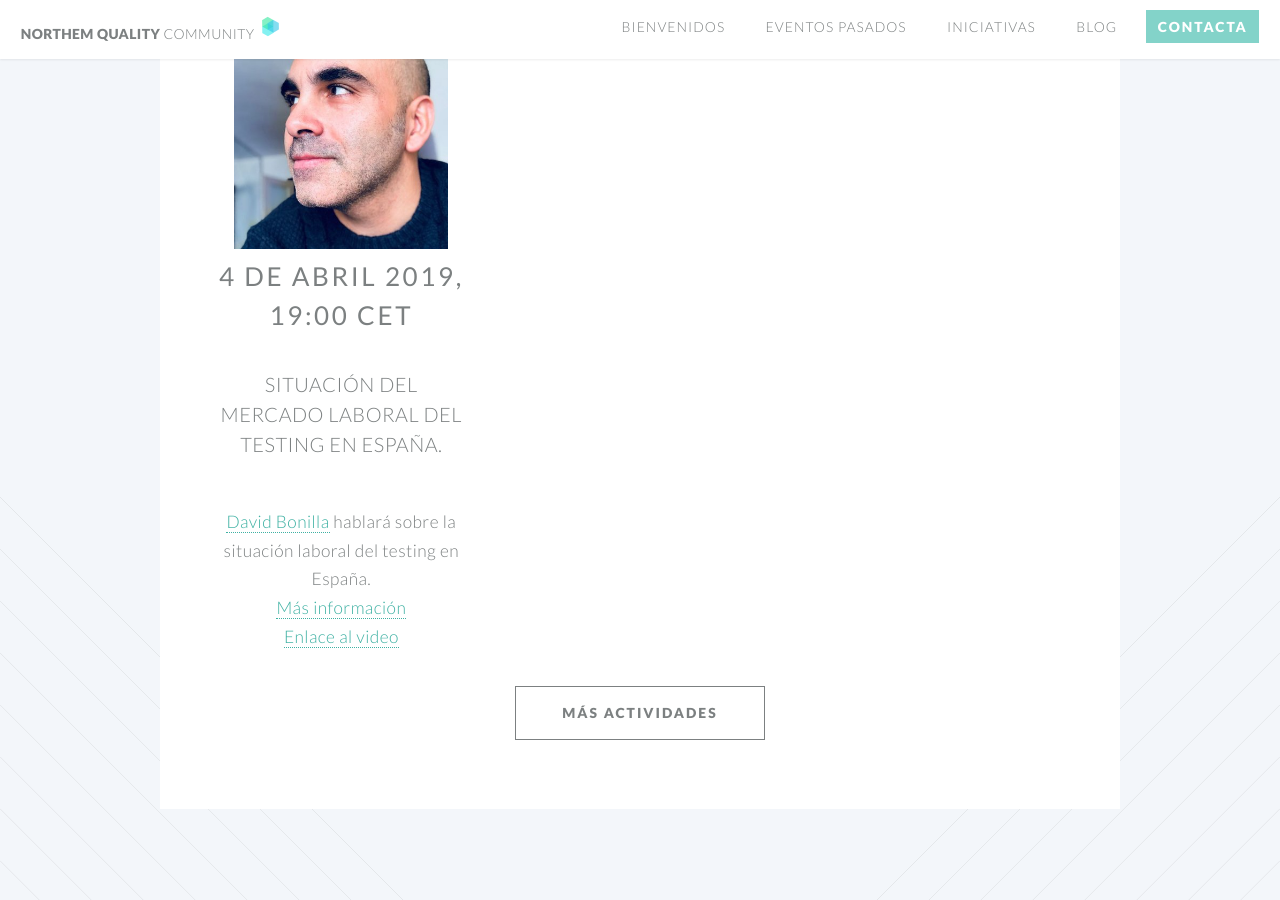
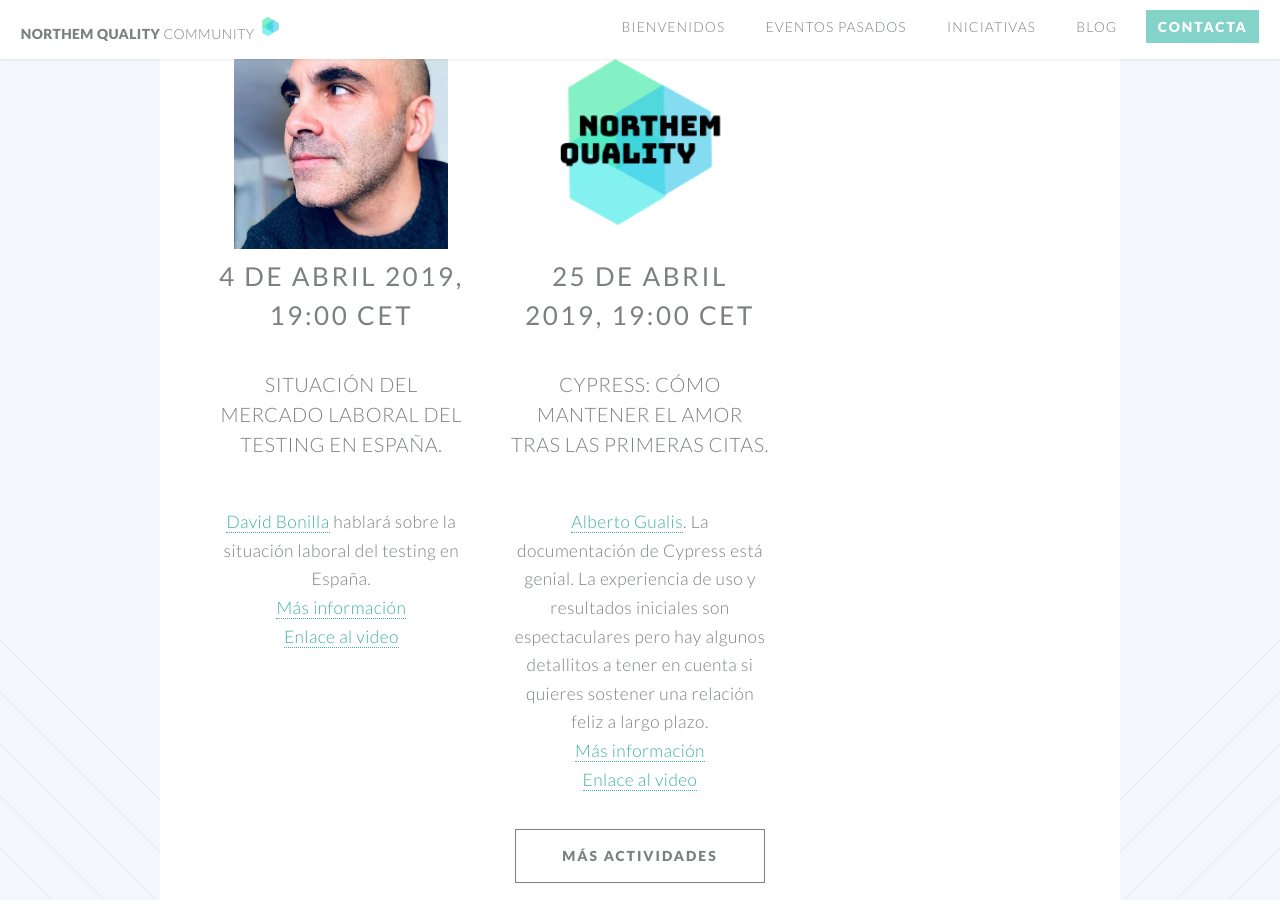
Before and after one commit to NorthemQuality/northemquality.github.io, a Jekyll site: the page built from index.html, in a window 1280 px wide and 900 px high, scrolled down 1134 px. Built offline with Jekyll 4.4.1, drawn with Linux system fonts in a browser that asks for light colours.

Commit message:
Charla gualis

```diff
--- a/index.html
+++ b/index.html
@@ -39,6 +39,22 @@
 								<a href="https://www.youtube.com/watch?v=zLW1D06r5HQ" target="_blank">Enlace al video</a>
 							</section>
 						</div>
+						<div class="4u">
+							<section>
+								<img src="images/NQA.png" alt="" height="214"/>
+								<header>
+									<h2><strong>25 de Abril 2019, 19:00 CET</strong></h2>
+								</header>
+								<p><h3>Cypress: cómo mantener el amor tras las primeras citas.</h3>
+								</br>
+								<a href="https://twitter.com/gualison" target="_blank">Alberto Gualis</a>.
+								La documentación de Cypress está genial. La experiencia de uso y resultados iniciales son espectaculares pero hay algunos detallitos a tener en cuenta si quieres sostener una relación feliz a largo plazo.
+								</br>
+								<a href="https://github.com/NorthemQuality/community-activities/issues/9" target="_blank">Más información</a>
+							    </br>
+								<a href="https://www.youtube.com/watch?v=LlF6VhAAm7g" target="_blank">Enlace al video</a>
+							</section>
+						</div>
 					</div>
 
 					<footer class="major">
```
